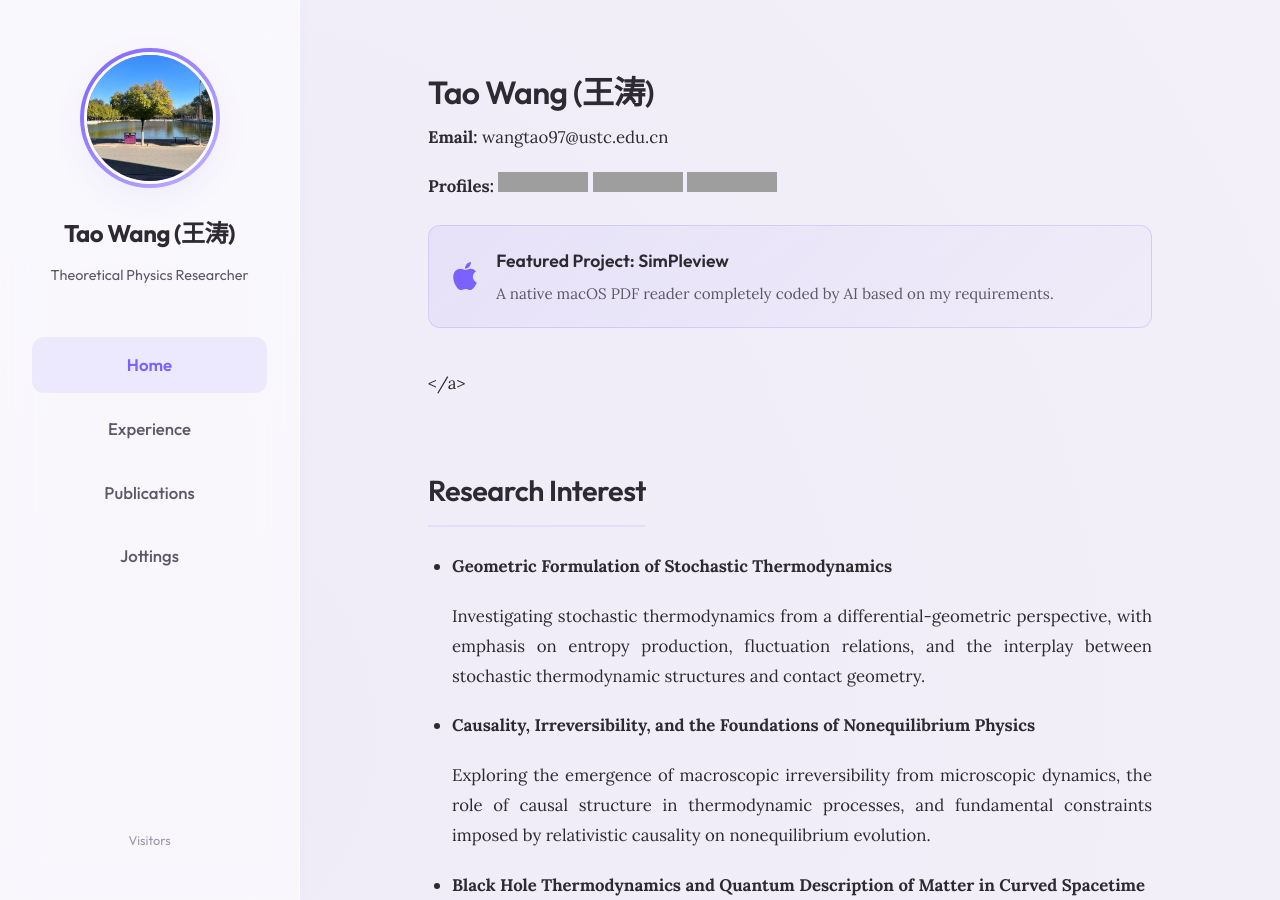
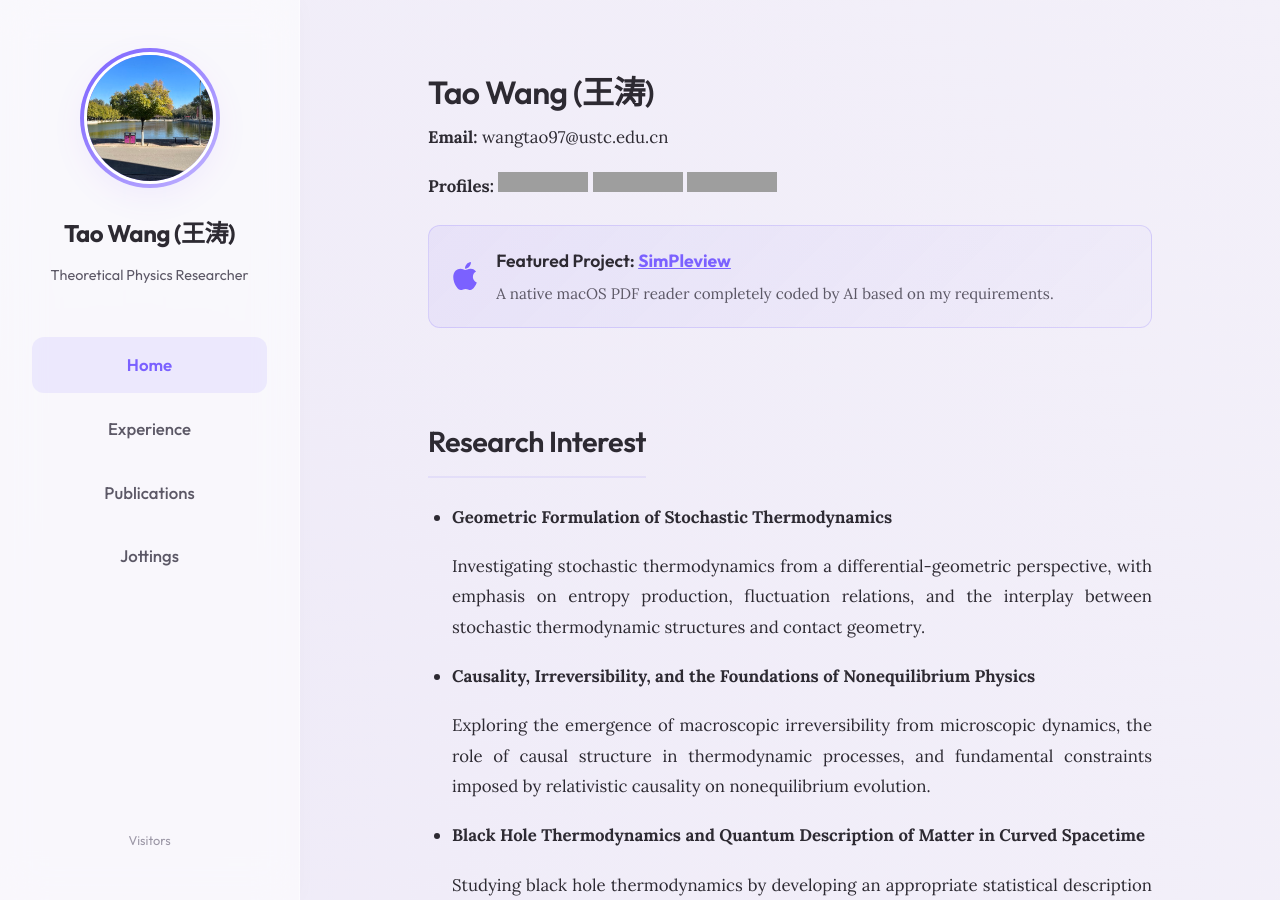
Before and after one commit to wangtao-phy/wangtao-phy.github.io, a Jekyll site: the page built from index.md, in a window 1280 px wide and 900 px high. Built offline with Jekyll 4.4.1, drawn with Linux system fonts in a browser that asks for light colours; nearby versions of some CDN libraries; formulas are drawn with MathJax 3; grey boxes are pictures that could not be loaded.

Commit message:
Fix SimPleview link placement and styling

```diff
--- a/index.md
+++ b/index.md
@@ -14,15 +14,13 @@ title: Curriculum Vitae
 [![ORCID](https://img.shields.io/badge/ORCID-0000--0001--5830--9826-green)](https://orcid.org/0000-0001-5830-9826)
 [![GitHub](https://img.shields.io/badge/GitHub-wangtao--phy-black)](https://github.com/wangtao-phy)
 
-<a href="https://github.com/wangtao-phy/SimPleview" target="_blank" style="text-decoration: none;">
   <div class="project-highlight">
     <div class="project-icon"><i class="fab fa-apple"></i></div>
     <div class="project-content">
-      <div class="project-title">Featured Project: SimPleview</div>
+      <div class="project-title">Featured Project: <a href="https://github.com/wangtao-phy/SimPleview" target="_blank" style="text-decoration: underline; font-weight: 700;">SimPleview</a></div>
       <div class="project-desc">A native macOS PDF reader completely coded by AI based on my requirements.</div>
     </div>
   </div>
-</a>
 
 ## Research Interest
 * **Geometric Formulation of Stochastic Thermodynamics**
```
